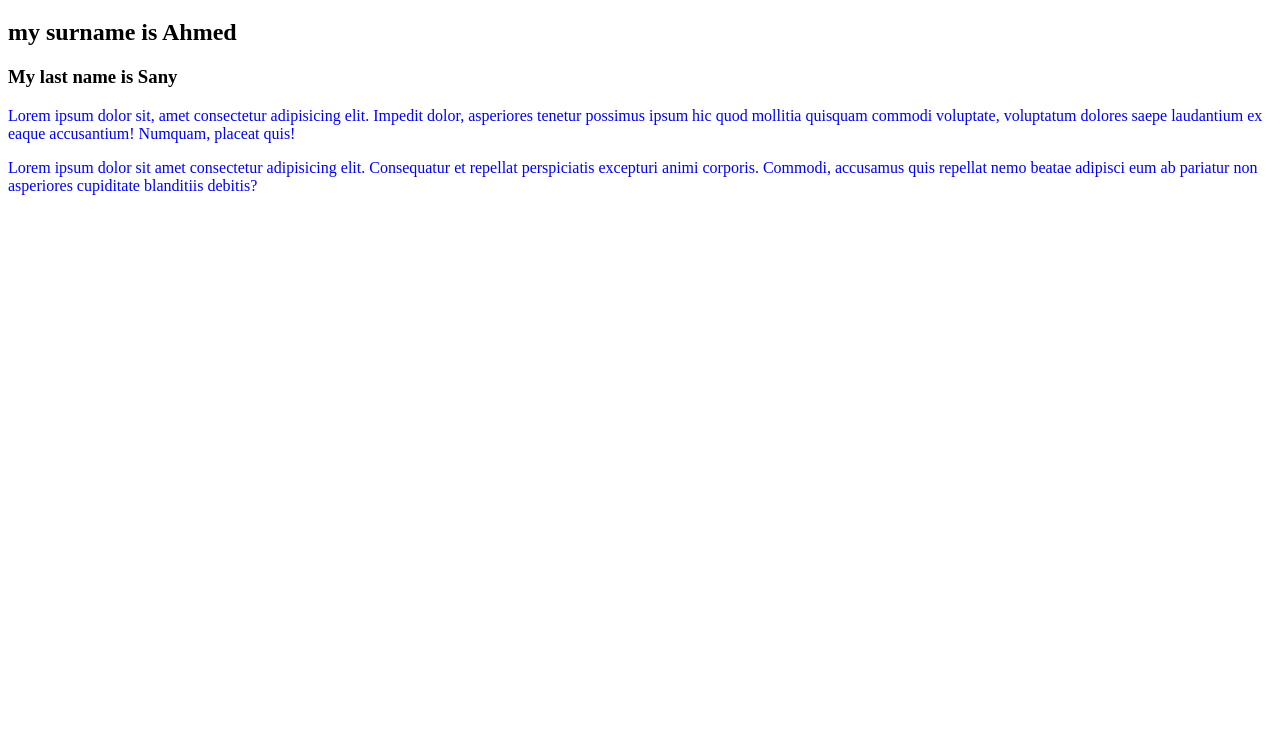
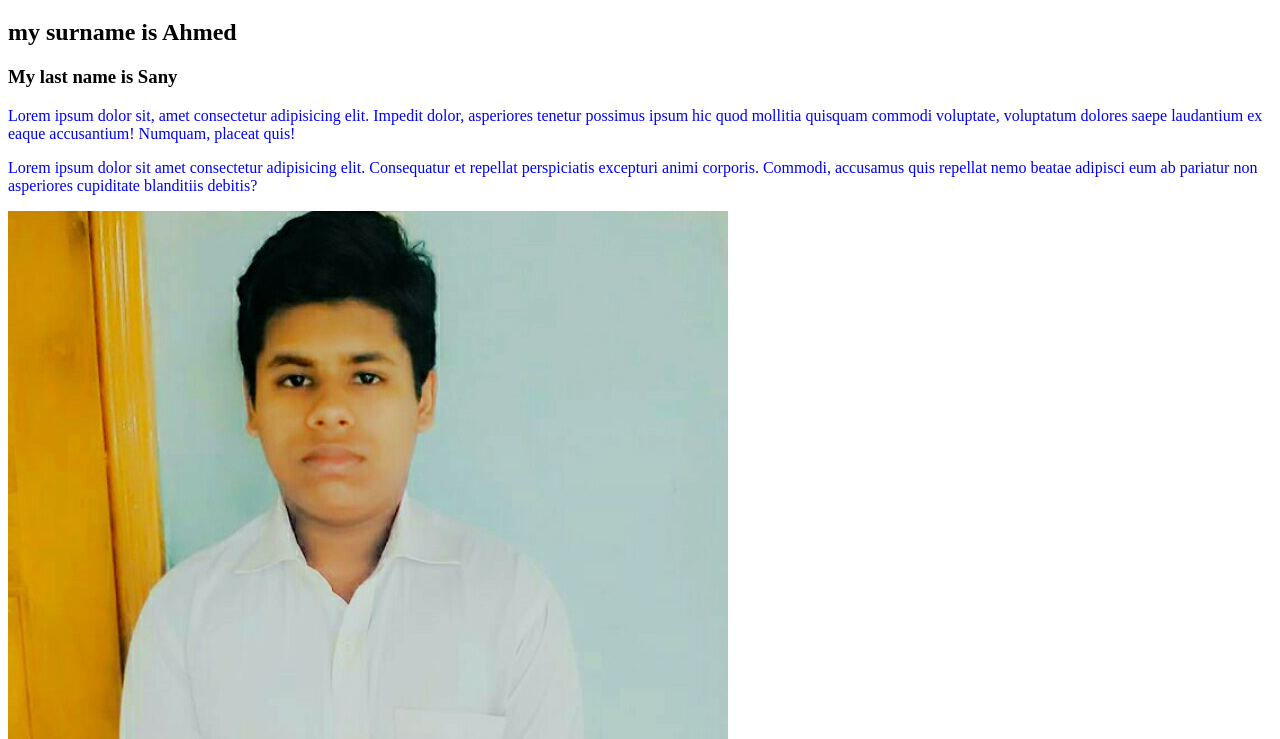
Before and after one commit to sany2345/my-first-git, a plain HTML site: page index.html in a window 1280 px wide. Shown: the part 61-800 px from the top of the page. Drawn offline with Linux system fonts and the light colour scheme.

Commit message:
image added

```diff
--- a/index.html
+++ b/index.html
@@ -13,5 +13,6 @@
     <h3>My last name is Sany</h3>
     <p>Lorem ipsum dolor sit, amet consectetur adipisicing elit. Impedit dolor, asperiores tenetur possimus ipsum hic quod mollitia quisquam commodi voluptate, voluptatum dolores saepe laudantium ex eaque accusantium! Numquam, placeat quis!</p>
     <p>Lorem ipsum dolor sit amet consectetur adipisicing elit. Consequatur et repellat perspiciatis excepturi animi corporis. Commodi, accusamus quis repellat nemo beatae adipisci eum ab pariatur non asperiores cupiditate blanditiis debitis?</p>
+    <img src="./SABBIR.jpg" alt="">
 </body>
 </html>
```
Also changed, not shown: SABBIR.jpg (added).
